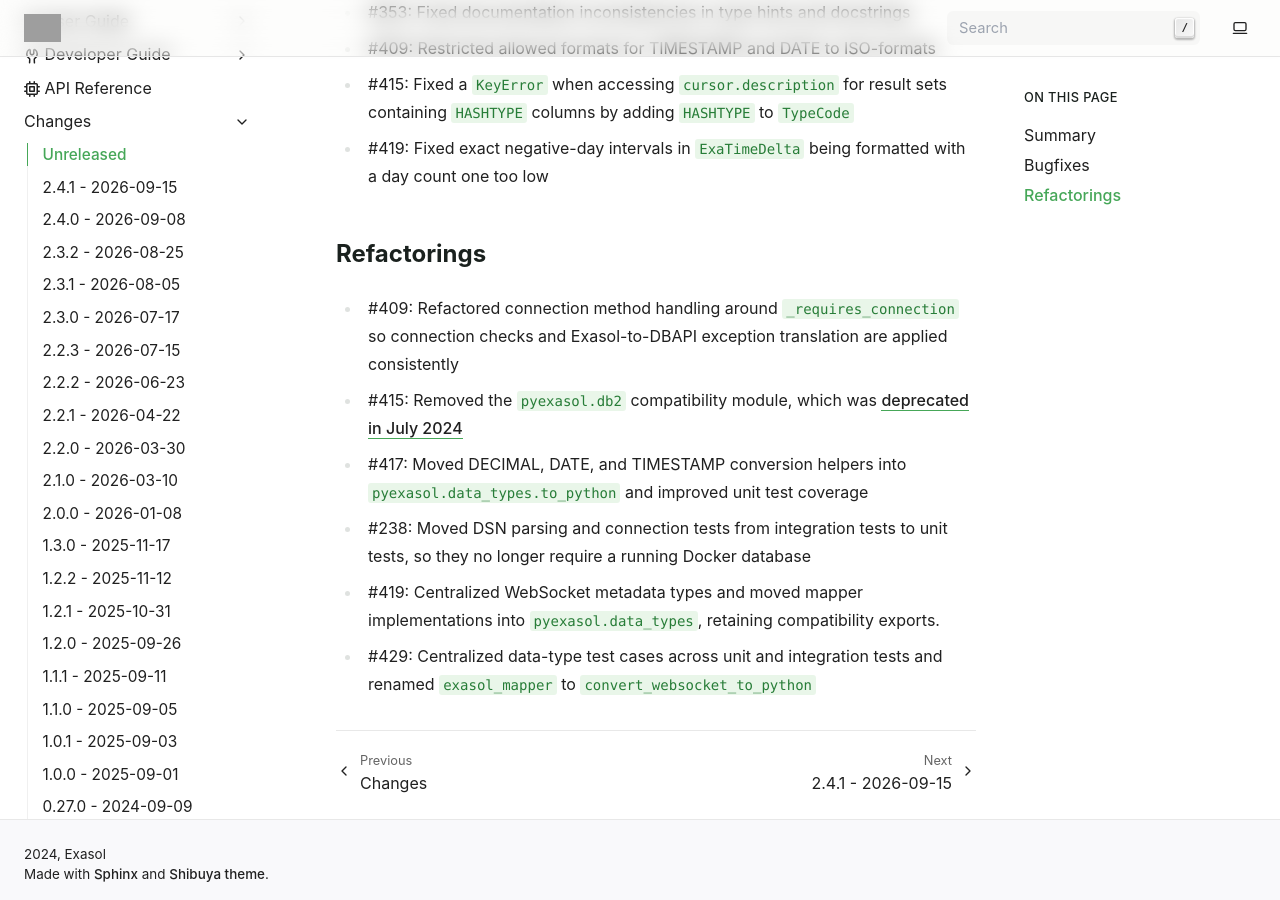
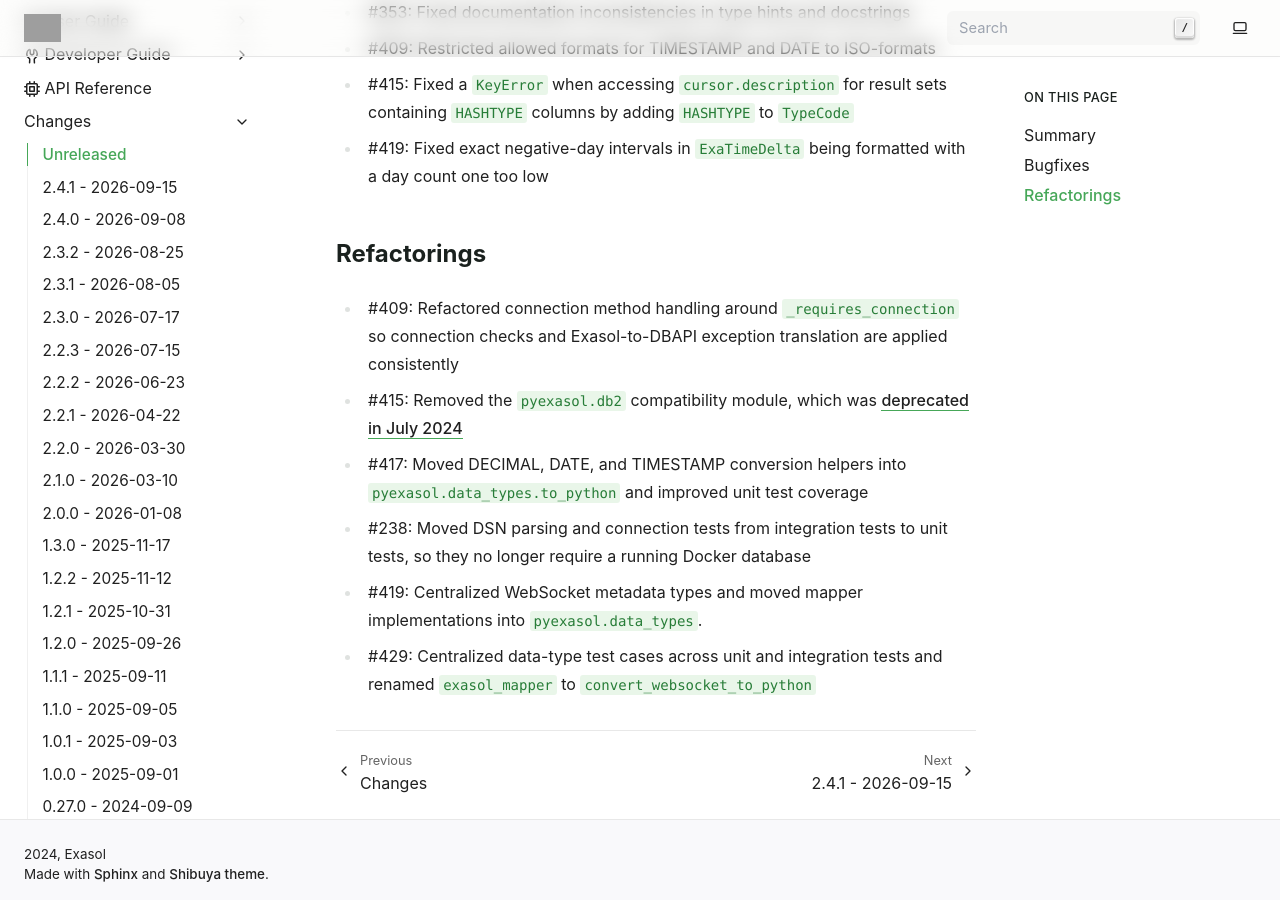
Before and after one commit to exasol/pyexasol, a Sphinx documentation site: the page built from doc/changes/unreleased.md, in a window 1280 px wide and 900 px high, scrolled down 894 px. Built offline with Sphinx 7.4.7, drawn with Linux system fonts in a browser that asks for light colours; grey boxes are pictures that could not be loaded.

Commit message:
Remove unnecessary clause

```diff
--- a/doc/changes/unreleased.md
+++ b/doc/changes/unreleased.md
@@ -41,6 +41,6 @@ In this major release, the following changes were made:
   ``pyexasol.data_types.to_python`` and improved unit test coverage
 * #238: Moved DSN parsing and connection tests from integration tests to unit tests, so they no longer require a running Docker database
 * #419: Centralized WebSocket metadata types and moved mapper implementations
-  into ``pyexasol.data_types``, retaining compatibility exports.
+  into ``pyexasol.data_types``.
 * #429: Centralized data-type test cases across unit and integration tests and
   renamed ``exasol_mapper`` to ``convert_websocket_to_python``
```
